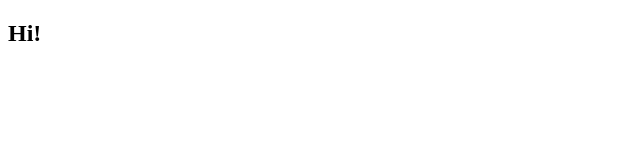
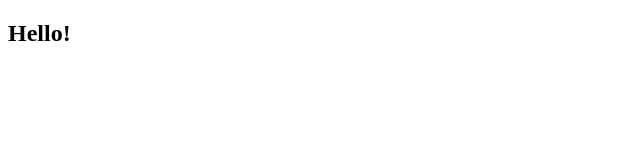
Before and after one commit to ironpilot/nucamp-portfolio, a plain HTML site: page index.html in a window 1280 px wide. Shown: the full height of the page, 0-640 px from the left. Drawn offline with Linux system fonts and the light colour scheme.

Commit message:
Change to Hello

```diff
--- a/index.html
+++ b/index.html
@@ -4,6 +4,6 @@
 
     </head>
     <body>
-        <h2>Hi!</h2>
+        <h2>Hello!</h2>
     </body>
 </html>
```
